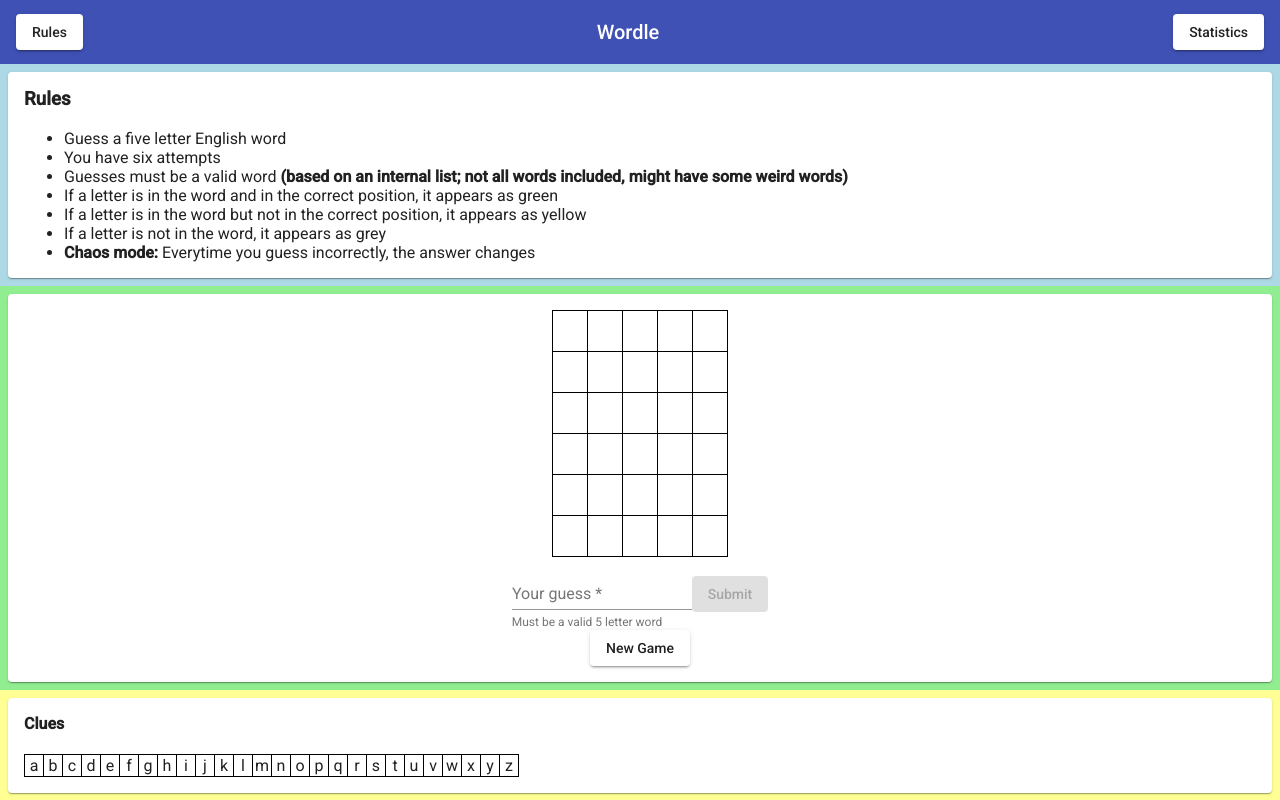
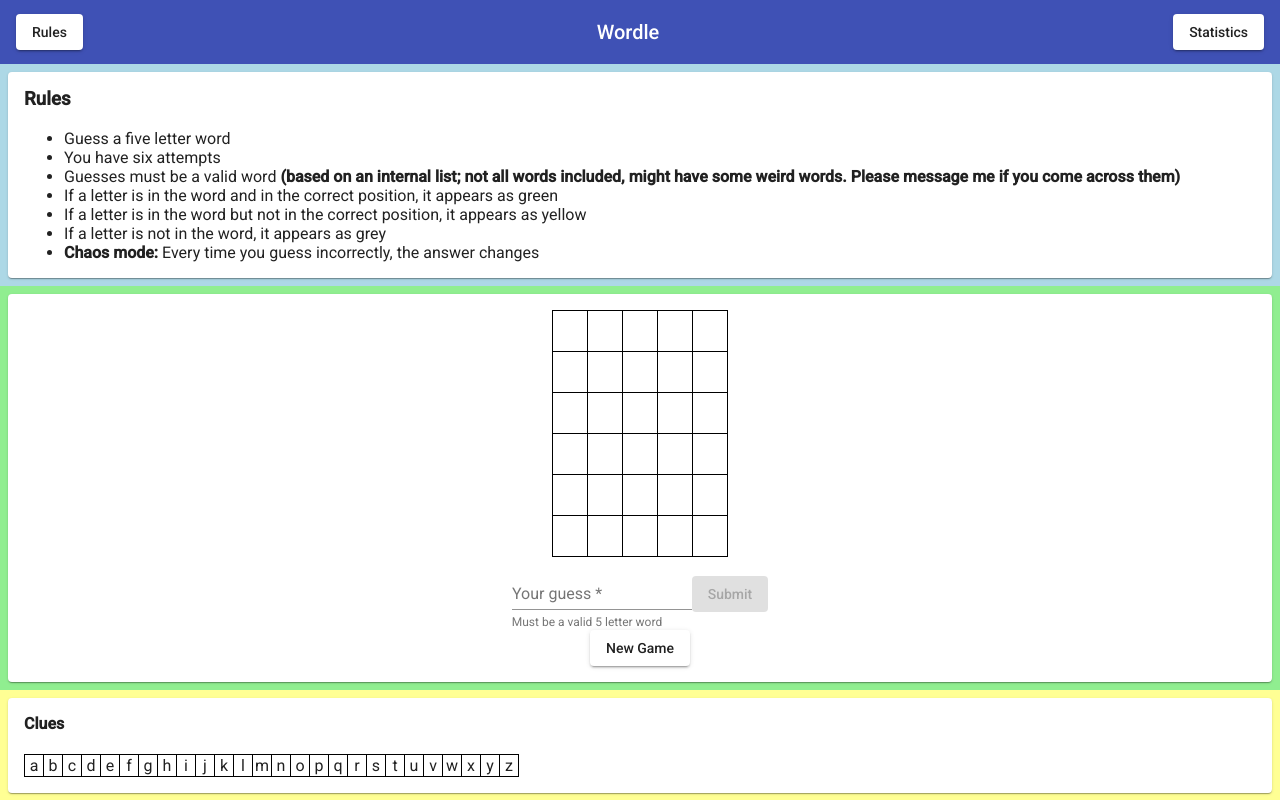
Before and after one commit to andreashsy/wordle, an Angular app: page / in a window 1280 px wide. Both pictures are taken after a click on the button "Rules". Shown: the top 800 px of the page. Built offline with nearby package versions, Linux system fonts and the light colour scheme.

Commit message:
EDIT: updated word list, fix some grammar/spelling

```diff
--- a/src/app/app.component.html
+++ b/src/app/app.component.html
@@ -14,13 +14,13 @@
       <mat-card>
         <h3>Rules</h3>
         <ul>
-            <li>Guess a five letter English word</li>
+            <li>Guess a five letter word</li>
             <li>You have six attempts</li>
-            <li>Guesses must be a valid word <b>(based on an internal list; not all words included, might have some weird words)</b></li>
+            <li>Guesses must be a valid word <b>(based on an internal list; not all words included, might have some weird words. Please message me if you come across them)</b></li>
             <li>If a letter is in the word and in the correct position, it appears as green</li>
             <li>If a letter is in the word but not in the correct position, it appears as yellow</li>
             <li>If a letter is not in the word, it appears as grey</li>
-            <li><b>Chaos mode:</b> Everytime you guess incorrectly, the answer changes</li>
+            <li><b>Chaos mode:</b> Every time you guess incorrectly, the answer changes</li>
         </ul>
       </mat-card>
     </div>
@@ -127,7 +127,7 @@
 
     <div name="col-5" id="col-5">
       <mat-card>
-        <h4>Game mode (check rules)</h4>
+        <h4>Game mode (refer to rules)</h4>
         <input type="checkbox" name="checkboxChaosMode" id="checkboxChaosMode" (click)="onChaosCheckbox()">
         <label for="checkboxChaosMode">Chaos</label>
       </mat-card>
```
Also changed, not shown: src/app/player.ts (+1 -1 lines).
